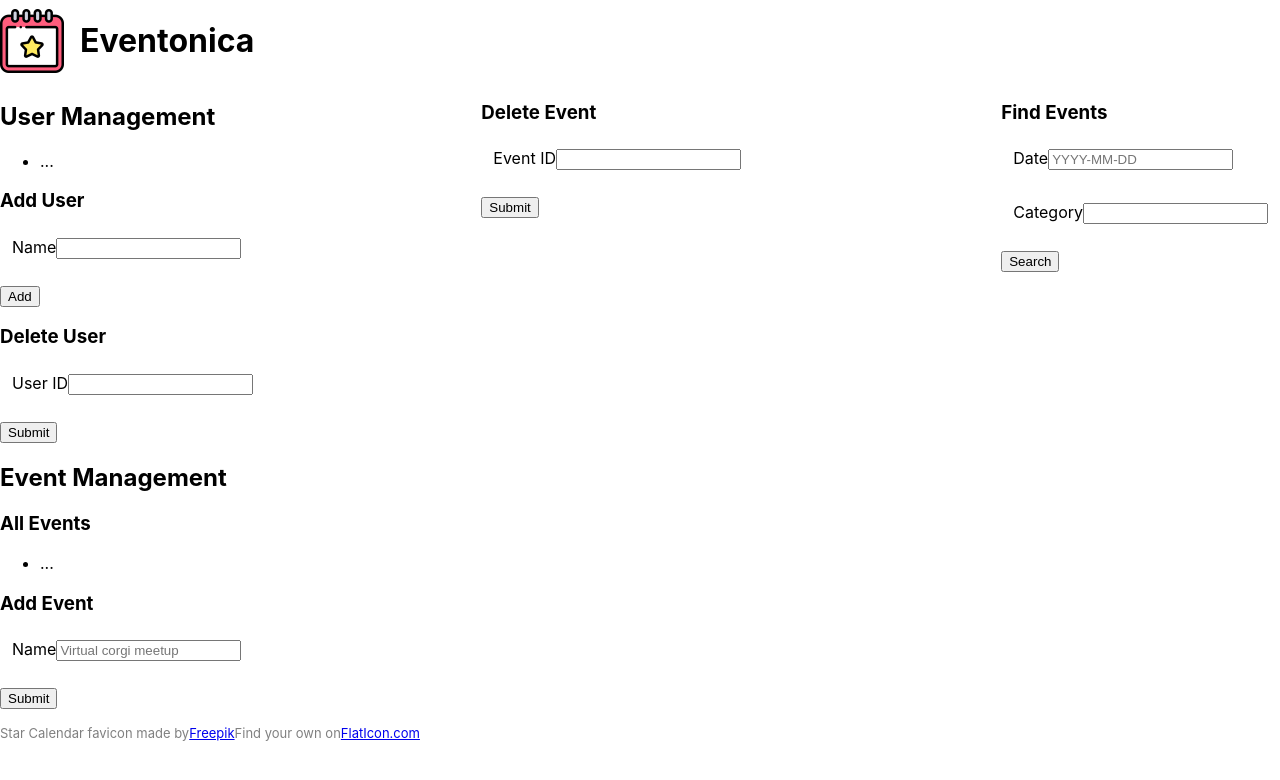
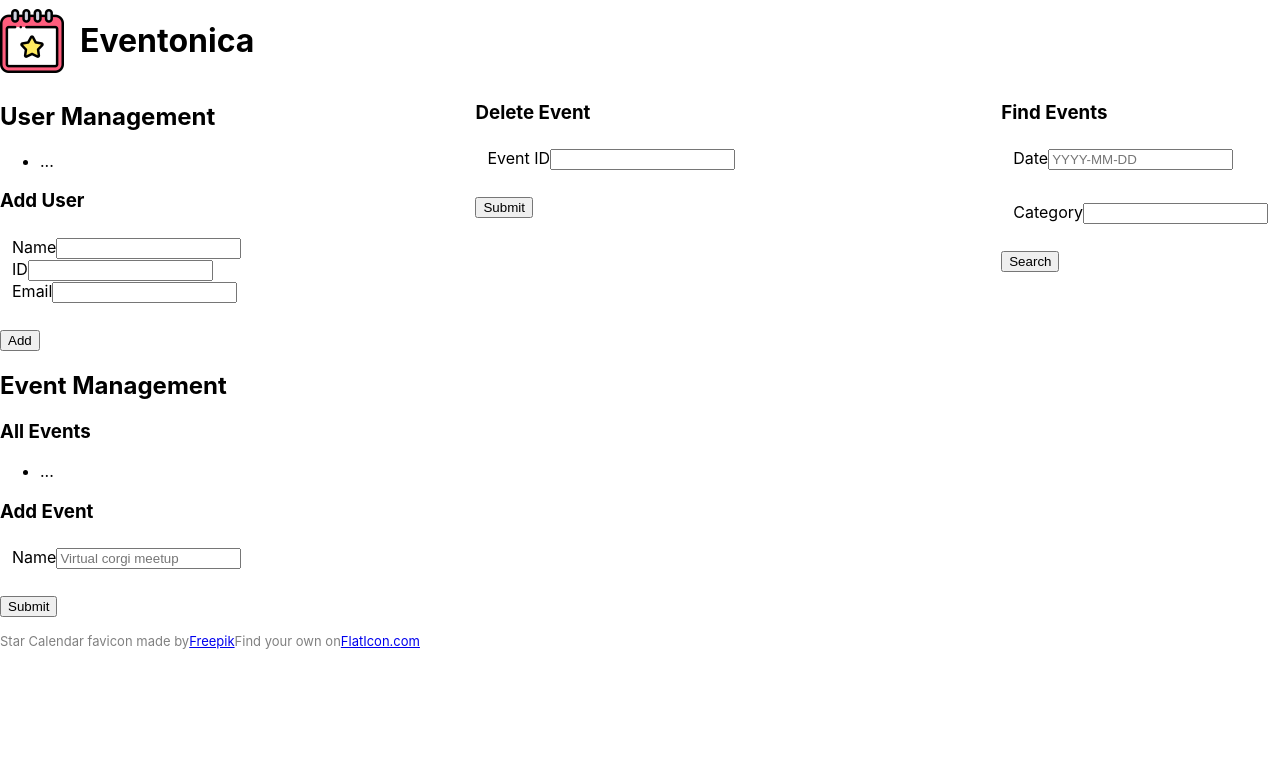
Before and after one commit to GabyC0/Eventonica2, a React (Create React App) app in the folder client/: page / in a window 1280 px wide. Shown: the top 780 px of the page. Built offline with nearby package versions, Linux system fonts and the light colour scheme.

Commit message:
DeleteUsers and Users components added

```diff
--- a/client/src/App.js
+++ b/client/src/App.js
@@ -1,6 +1,7 @@
 import calendar from "./calendar.png";
 import "./App.css";
 import Footer from "./Components/Footer"
+import Users from "./Components/Users";
 
 function App() {
   return (
@@ -12,37 +13,7 @@ function App() {
 
       <main>
         <div className="user-and-events">
-          <section className="user-management">
-            <h2>User Management</h2>
-
-            <ul id="users-list">
-              {/* display all existing Users here */}
-              <li>...</li>
-            </ul>
-
-            <div>
-              <h3>Add User</h3>
-              <form id="add-user" action="#">
-                <fieldset>
-                  <label>Name</label>
-                  <input type="text" id="add-user-name" />
-                </fieldset>
-                {/* Add more form fields here */}
-                <input type="submit" value="Add" />
-              </form>
-            </div>
-
-            <div>
-              <h3>Delete User</h3>
-              <form id="delete-user" action="#">
-                <fieldset>
-                  <label>User ID</label>
-                  <input type="text" id="delete-user-id" />
-                </fieldset>
-                <input type="submit" />
-              </form>
-            </div>
-          </section>
+          <Users />
 
           <section className="event-management">
             <h2>Event Management</h2>
--- /dev/null
+++ b/client/src/Components/Users.jsx
@@ -0,0 +1,62 @@
+import React, { useState } from 'react';
+
+
+const marlin = { name: 'Marlin', email: 'marlin@gmail.com', id: '1' };
+const nemo = { name: 'Nemo', email: 'nemo@gmail.com', id: '2' };
+const dory = { name: 'Dory', email: 'dory@gmail.com', id: '3' };
+
+
+
+const Users = () => {
+
+    const [users,setUsers] = useState([marlin, nemo, dory]);
+
+    const [name, setName] = useState('');
+    const [email, setEmail] = useState('');
+    const [id, setId] = useState('');
+
+    console.log(name, email);
+
+    //event handler
+    //id, name, and email are states that store what values the user types in those fields
+    //All of these states can be definied in the component
+    const handleSubmit = (e) => {
+        e.preventDefault();
+        const newUser = { id, name, email };
+        //users is an array of user objects
+        setUsers([...users, newUser]);
+    };
+
+    return <section className="user-management">
+            <h2>User Management</h2>
+
+            <ul id="users-list">
+              {/* display all existing Users here */}
+              <li>...</li>
+            </ul>
+
+            <div>
+              <h3>Add User</h3>
+              <form id="add-user" action="#" onSubmit={handleSubmit}>
+                <fieldset>
+                  <label>Name</label>
+                  <input type="text" id="add-user-name" value={name} onChange={(e) => setName(e.target.value)} /><br/>
+
+                {/* Add more form fields here */}
+                    <label>ID</label>
+                    <input type="number" id="add-user-id" value={id} onChange={(e) => setId(e.target.value)} /><br/>
+
+                    <label>Email</label>
+                    <input type="email" id="add-user-email" value={email} onChange={(e) => setEmail(e.target.value)}/>
+                </fieldset>
+
+                <input type="submit" value="Add" />
+
+              </form>
+            </div>
+
+
+          </section>
+}
+
+export default Users;
```
Also changed, not shown: client/src/Components/DeleteUsers.jsx (added, +24 -0 lines).
